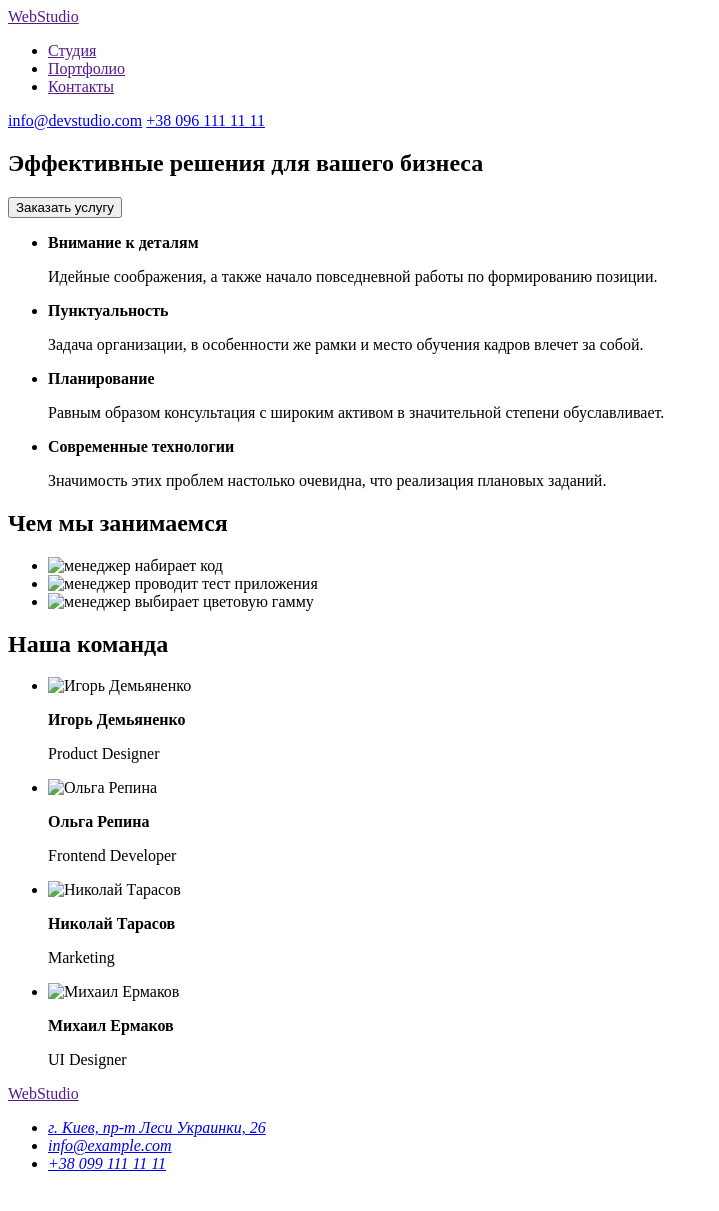
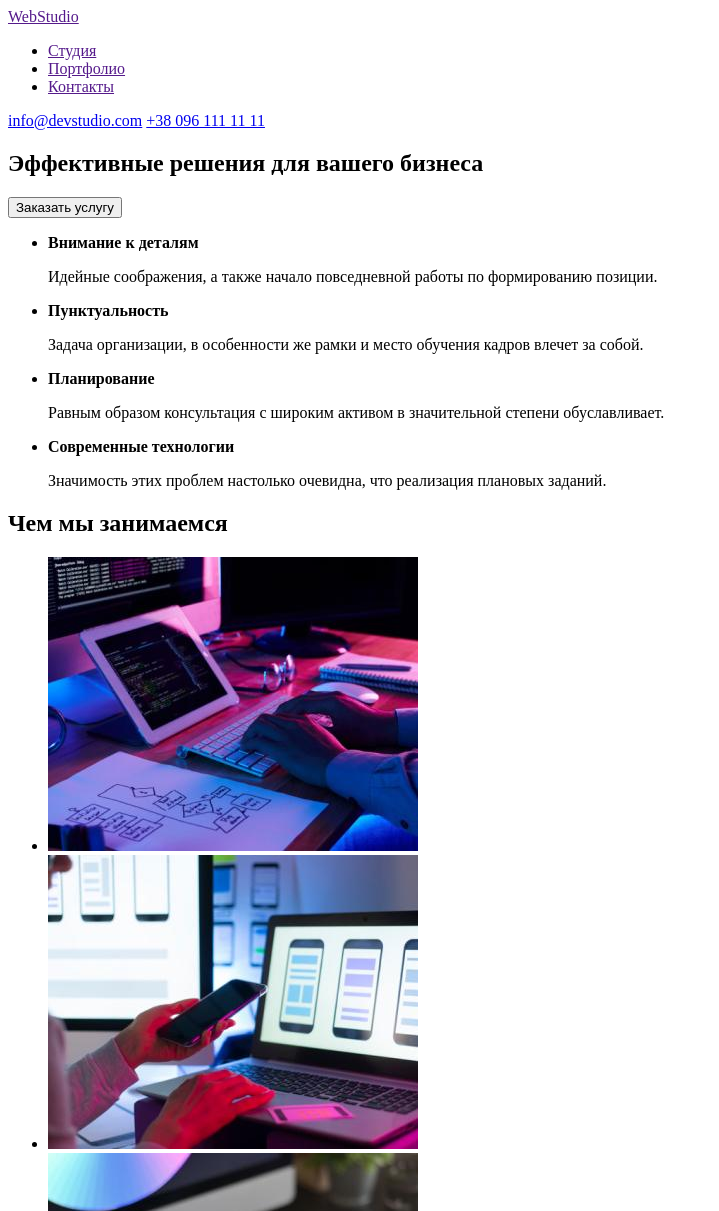
Before and after one commit to DmytroGashutin/goit-markup-hw-01, a plain HTML site: page index.html in a window 1280 px wide. Shown: the top 1211 px of the page, without its empty margins (0-719 px from the left). Before the commit the page ends 1189 px from the top, so only its background shows below. Drawn offline with Linux system fonts and the light colour scheme; the site is published under a folder, as on GitHub Pages, so addresses that start at the root find nothing.

Commit message:
добавил точки

```diff
--- a/index.html
+++ b/index.html
@@ -67,7 +67,7 @@
         <ul>
           <li>
             <img
-              src="/images/webstudio_1.jpg"
+              src="./images/webstudio_1.jpg"
               alt="менеджер набирает код"
               width="370"
               height="294"
@@ -75,7 +75,7 @@
           </li>
           <li>
             <img
-              src="/images/webstudio_2.jpg"
+              src="./images/webstudio_2.jpg"
               alt="менеджер проводит тест приложения"
               width="370"
               height="294"
@@ -83,7 +83,7 @@
           </li>
           <li>
             <img
-              src="/images/webstudio_3.jpg"
+              src="./images/webstudio_3.jpg"
               alt="менеджер выбирает цветовую гамму"
               width="370"
               height="294"
@@ -96,7 +96,7 @@
         <ul>
           <li>
             <img
-              src="/images/product.jpg"
+              src="./images/product.jpg"
               alt="Игорь Демьяненко"
               width="270"
               height="260"
@@ -106,7 +106,7 @@
           </li>
           <li>
             <img
-              src="/images/frontend.jpg"
+              src="./images/frontend.jpg"
               alt="Ольга Репина"
               width="270"
               height="260"
@@ -116,7 +116,7 @@
           </li>
           <li>
             <img
-              src="/images/marketing.jpg"
+              src="./images/marketing.jpg"
               alt="Николай Тарасов"
               width="270"
               height="260"
@@ -126,7 +126,7 @@
           </li>
           <li>
             <img
-              src="/images/ui.jpg"
+              src="./images/ui.jpg"
               alt="Михаил Ермаков"
               width="270"
               height="260"
```
